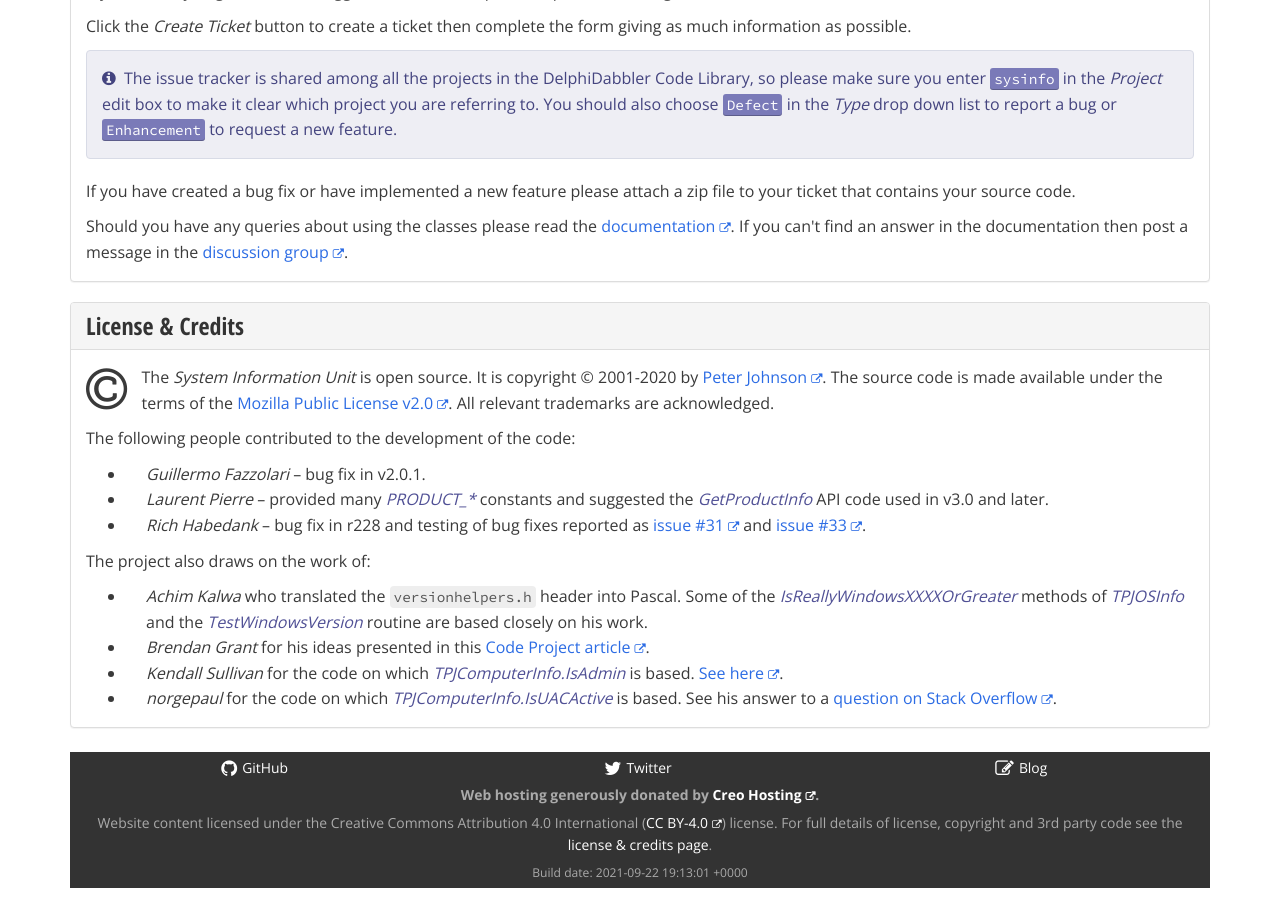
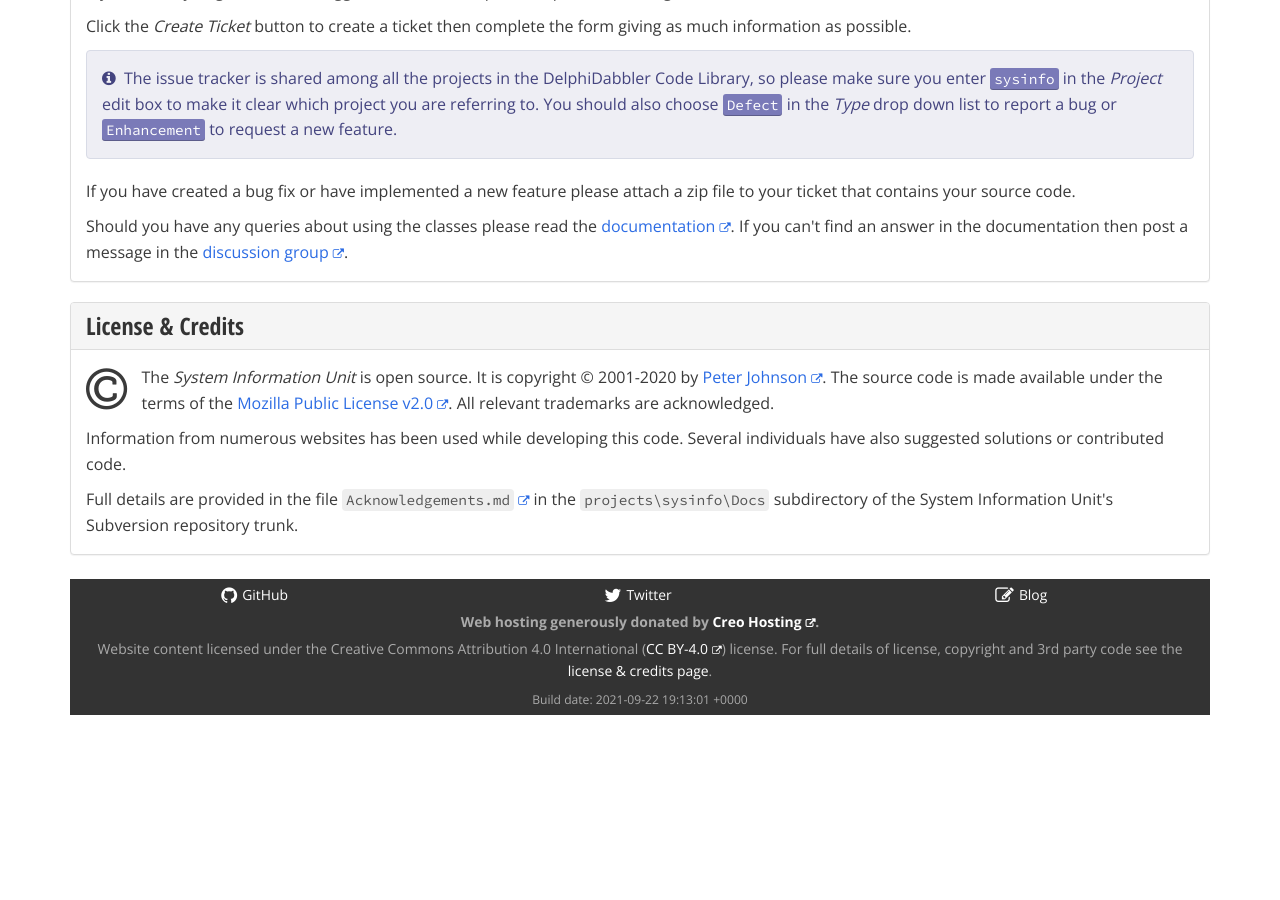
Before and after one commit to delphidabbler/delphidabbler.github.io, a Jekyll site: the page built from _software/sysinfo.html, in a window 1280 px wide and 900 px high, scrolled down 2477 px. Built offline with Jekyll 4.4.1, drawn with Linux system fonts in a browser that asks for light colours; nearby versions of some CDN libraries; comment, search, counter and statistics services are not loaded; after the commit the page ends 3204 px from its top, so only the background shows below that.

Commit message:
Replace acknowledgements with link to acknowledgements file

```diff
--- a/_software/sysinfo.html
+++ b/_software/sysinfo.html
@@ -277,35 +277,10 @@ status: "current"
       <span class="fa fa-copyright fa-pull-left fa-3x"></span> The <em>System Information Unit</em> is open source. It is copyright &copy; 2001-2020 by <a href="http://en.gravatar.com/delphidabbler" aria-label="Peter Johnson's Gravatar account">Peter Johnson</a>. The source code is made available under the terms of the <a href="http://www.mozilla.org/MPL/2.0/" aria-label="Mozilla Public License v2.0 on mozilla.org">Mozilla Public License v2.0</a>. All relevant trademarks are acknowledged.
     </p>
     <p>
-      The following people contributed to the development of the code:
+      Information from numerous websites has been used while developing this code. Several individuals have also suggested solutions or contributed code.
     </p>
-    <ul>
-      <li>
-        <em>Guillermo Fazzolari</em> &ndash; bug fix in v2.0.1.
-      </li>
-      <li>
-        <em>Laurent Pierre</em> &ndash; provided many <var>PRODUCT_*</var> constants and suggested the <var>GetProductInfo</var> API code used in v3.0 and later.
-      </li>
-      <li>
-        <em>Rich Habedank</em> &ndash; bug fix in r228 and testing of bug fixes reported as <a href="https://sourceforge.net/p/ddablib/tickets/31/">issue #31</a> and <a href="https://sourceforge.net/p/ddablib/tickets/33/">issue #33</a>.
-      </li>
-    </ul>
     <p>
-      The project also draws on the work of:
+      Full details are provided in the file <a href="https://sourceforge.net/p/ddablib/code/HEAD/tree/trunk/projects/sysinfo/Docs/Acknowledgements.md"><code>Acknowledgements.md</code></a> in the <code>projects\sysinfo\Docs</code> subdirectory of the System Information Unit's Subversion repository trunk.
     </p>
-    <ul>
-      <li>
-         <em>Achim Kalwa</em> who translated the <code>versionhelpers.h</code> header into Pascal. Some of the <var>IsReallyWindowsXXXXOrGreater</var> methods of <var>TPJOSInfo</var> and the <var>TestWindowsVersion</var> routine are based closely on his work.
-      </li>
-      <li>
-        <em>Brendan Grant</em> for his ideas presented in this <a href="https://www.codeproject.com/Articles/16976/Determining-the-specific-edition-of-Windows-for-no">Code Project article</a>.
-      </li>
-      <li>
-        <em>Kendall Sullivan</em> for the code on which <var>TPJComputerInfo.IsAdmin</var> is based. <a href="http://edn.embarcadero.com/article/26752" aria-label="See the article">See here</a>.
-      </li>
-      <li>
-        <em>norgepaul</em> for the code on which <var>TPJComputerInfo.IsUACActive</var> is based. See his answer to a <a href="https://stackoverflow.com/questions/4346619/delphi-executing-command-line-command" aria-label="Go to question on Stack Overflow">question on Stack Overflow</a>.
-      </li>
-    </ul>
   </div>
 </section>
```
